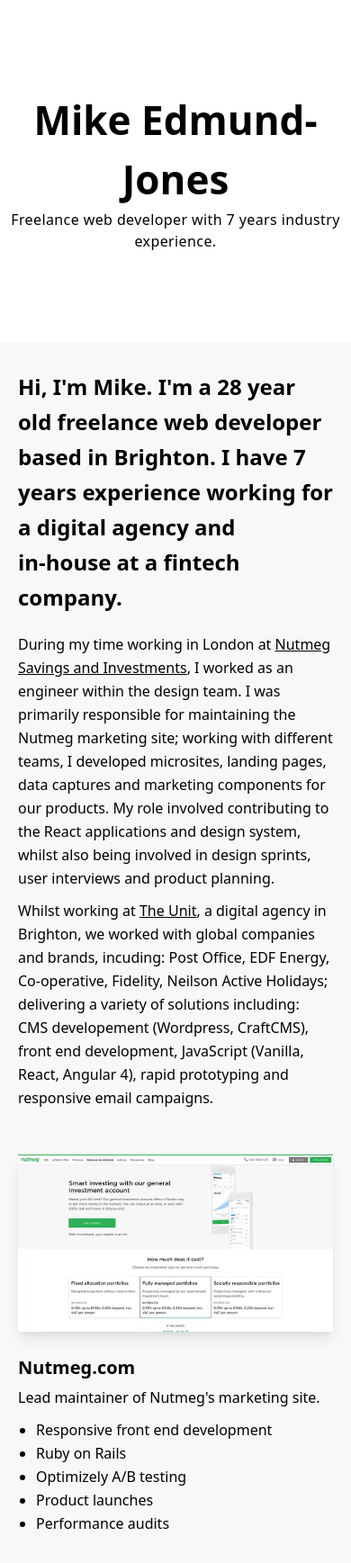
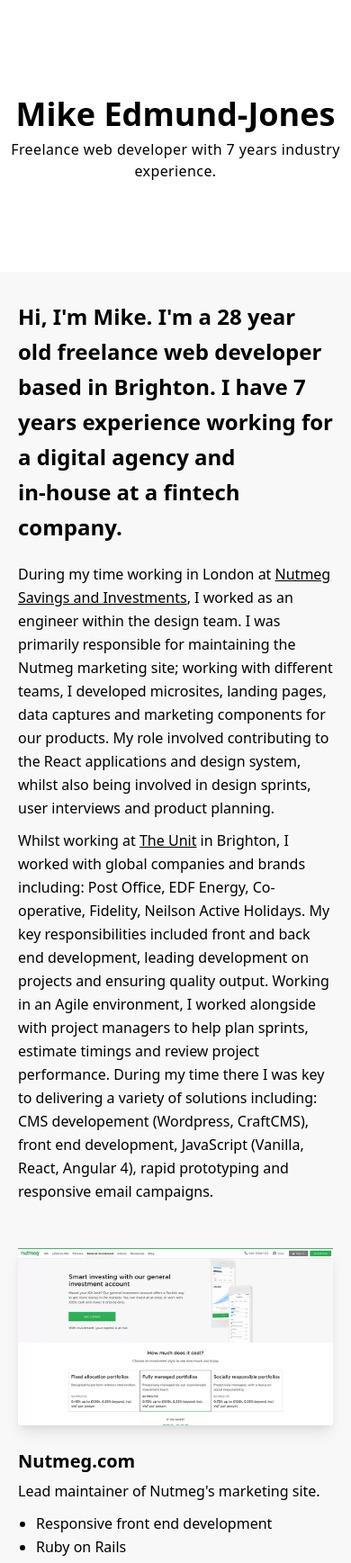
Before and after one commit to mikeej/mej, a website: page src/index.html in a window 390 px wide. Shown: the top 1737 px of the page at 90% size. Drawn offline with nearby package versions, Linux system fonts and the light colour scheme; files that its build step writes are made by us from their sources.

Commit message:
content updates

```diff
--- a/src/index.html
+++ b/src/index.html
@@ -22,7 +22,7 @@
 
   <header>
     <article class="py-40 text-center bg-white">
-      <h1 class="text-3xl font-black">Mike Edmund-Jones</h1>
+      <h1 class="text-2xl md:text-3xl font-black">Mike Edmund-Jones</h1>
       <h3 class="tracking-wide">Freelance web developer with 7 years industry experience.</h3>
     </article>
   </header>
@@ -38,7 +38,7 @@
 
             <p class="pb-4">During my time working in London at <a href="//www.nutmeg.com" target="_blank" rel="noopener noreferrer" class="underline hover:no-underline">Nutmeg Savings and Investments</a>, I worked as an engineer within the design team. I was primarily responsible for maintaining the Nutmeg marketing site; working with different teams, I developed microsites, landing pages, data captures and marketing components for our products. My role involved contributing to the React applications and design system, whilst also being involved in design sprints, user interviews and product planning.</p>
 
-            <p>Whilst working at <a href="//www.theunit.co.uk" target="_blank" rel="noopener noreferrer" class="underline hover:no-underline">The Unit</a>, a digital agency in Brighton, we worked with global companies and brands, incuding: Post Office, EDF Energy, Co-operative, Fidelity, Neilson Active Holidays; delivering a variety of solutions including: CMS developement (Wordpress, CraftCMS), front end development, JavaScript (Vanilla, React, Angular 4), rapid prototyping and responsive email campaigns.</p>
+            <p>Whilst working at <a href="//www.theunit.co.uk" target="_blank" rel="noopener noreferrer" class="underline hover:no-underline">The Unit</a> in Brighton, I worked with global companies and brands including: Post Office, EDF Energy, Co-operative, Fidelity, Neilson Active Holidays. My key responsibilities included front and back end development, leading development on projects and ensuring quality output. Working in an Agile environment, I worked alongside with project managers to help plan sprints, estimate timings and review project performance. During my time there I was key to delivering a variety of solutions including: CMS developement (Wordpress, CraftCMS), front end development, JavaScript (Vanilla, React, Angular 4), rapid prototyping and responsive email campaigns.</p>
 
           </div>
           <div class="hidden md:block md:w-1/3 md:pl-40">
```
